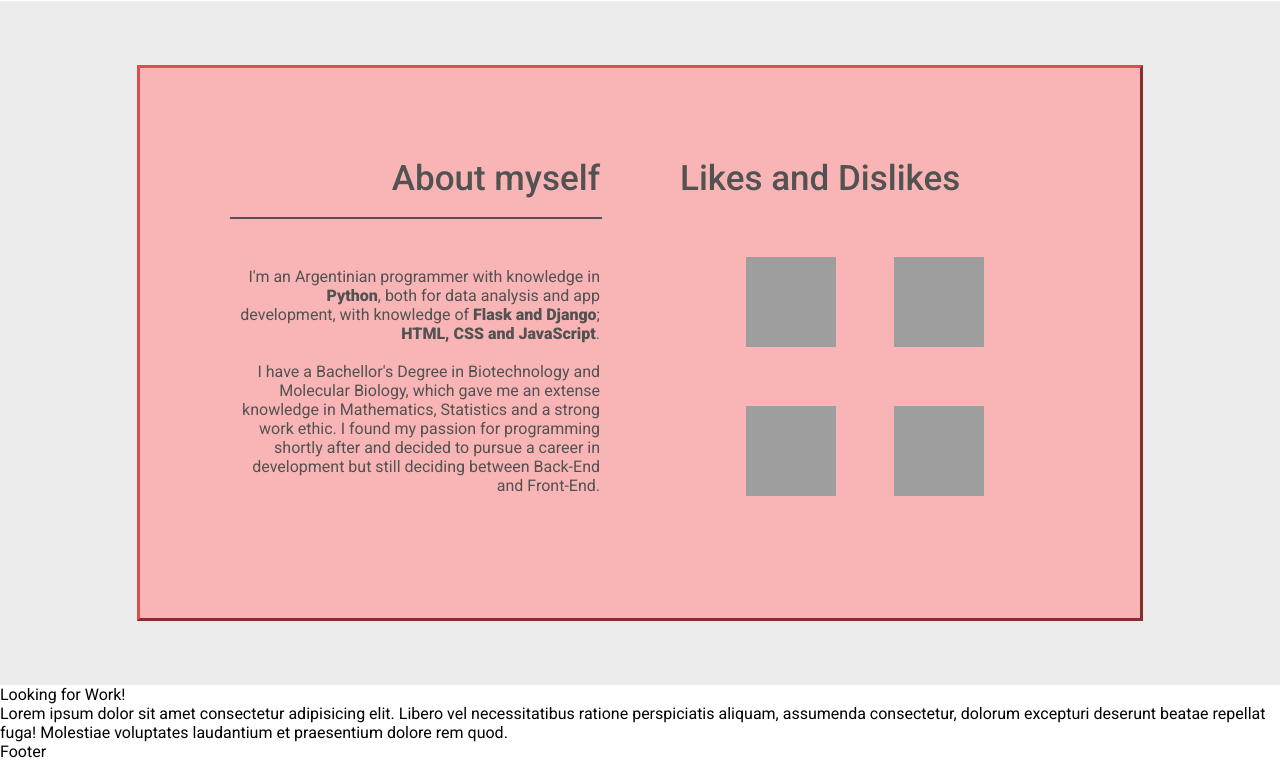
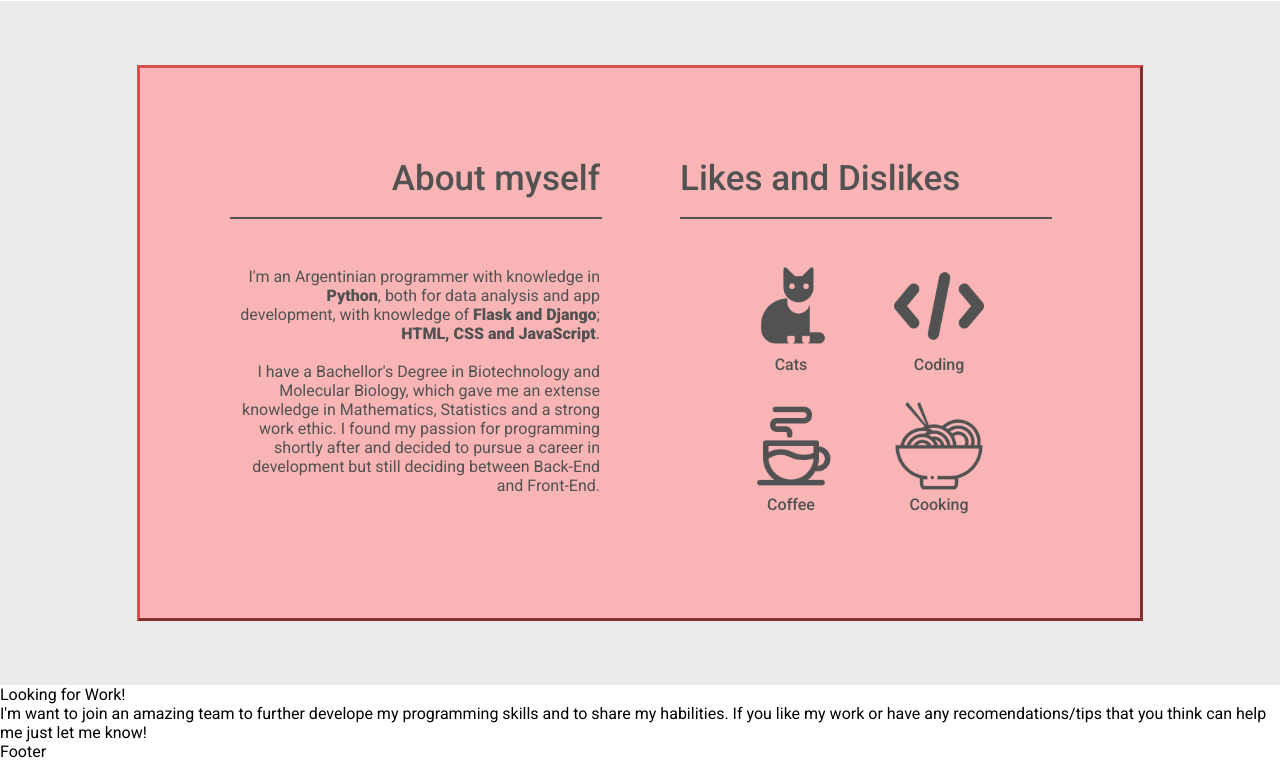
Before and after one commit to VGardella/personalwebpage-flask, a Flask app: page / in a window 1280 px wide. Shown: the part 743-1504 px from the top of the page. Run offline with Flask 2, Linux system fonts and the light colour scheme; grey boxes are pictures that could not be loaded.

Commit message:
Change text in expectations

```diff
--- a/personalweb/templates/home.html
+++ b/personalweb/templates/home.html
@@ -44,25 +44,26 @@
             <div class="title-container">
                 <div class="title">Likes and Dislikes</div>
             </div>
+            <div class="intro-divider"><hr></div>
             <div class="imgs">
                 <div class="cards1">
                     <div class="card">
-                        <img src="http://placekitten.com/100/100" alt="">
-                        <div class="like1"></div>
+                        <img src="/static/3792014_cat_halloween_kitty_icon.png" alt="">
+                        <div class="like">Cats</div>
                     </div>
                     <div class="card">
-                        <img src="http://placekitten.com/100/100" alt="">
-                        <div class="like2"></div>
+                        <img src="/static/3994346_code_coding_css_html_programming_icon.png" alt="">
+                        <div class="like">Coding</div>
                     </div>
                 </div>
                 <div class="cards2">
                     <div class="card">
-                        <img src="http://placekitten.com/100/100" alt="">
-                        <div class="like1"></div>
+                        <img src="/static/5404318_coffee_cup_glass_hot_icon.png" alt="">
+                        <div class="like">Coffee</div>
                     </div>
                     <div class="card">
-                        <img src="http://placekitten.com/100/100" alt="">
-                        <div class="like2"></div>
+                        <img src="/static/5727018_cooking_food_kitchen_noodles_restaurant_icon.png" alt="">
+                        <div class="like">Cooking</div>
                     </div>
                 </div>
             </div>
@@ -72,9 +73,9 @@
 <div class="future">
     <div class="expectations">
         <div class="title">Looking for Work!</div>
-        <div class="subtext">Lorem ipsum dolor sit amet consectetur adipisicing elit. Libero vel necessitatibus ratione
-            perspiciatis aliquam, assumenda consectetur, dolorum excepturi deserunt beatae repellat fuga! Molestiae
-            voluptates laudantium et praesentium dolore rem quod.</div>
+        <div class="subtext">I'm want to join an amazing team to further develope my programming skills and
+            to share my habilities. If you like my work or have any recomendations/tips that you think can help
+            me just let me know!</div>
     </div>
 </div>
 {% endblock %}
```
